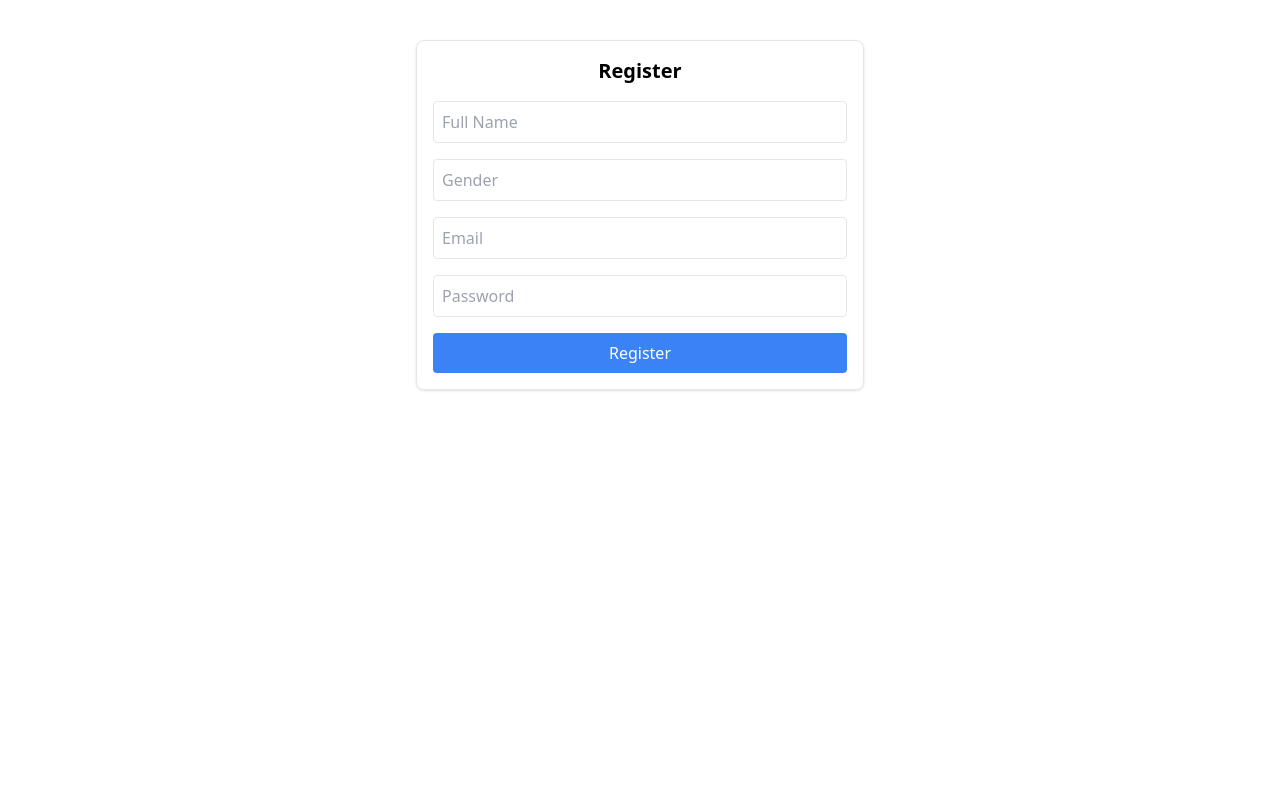
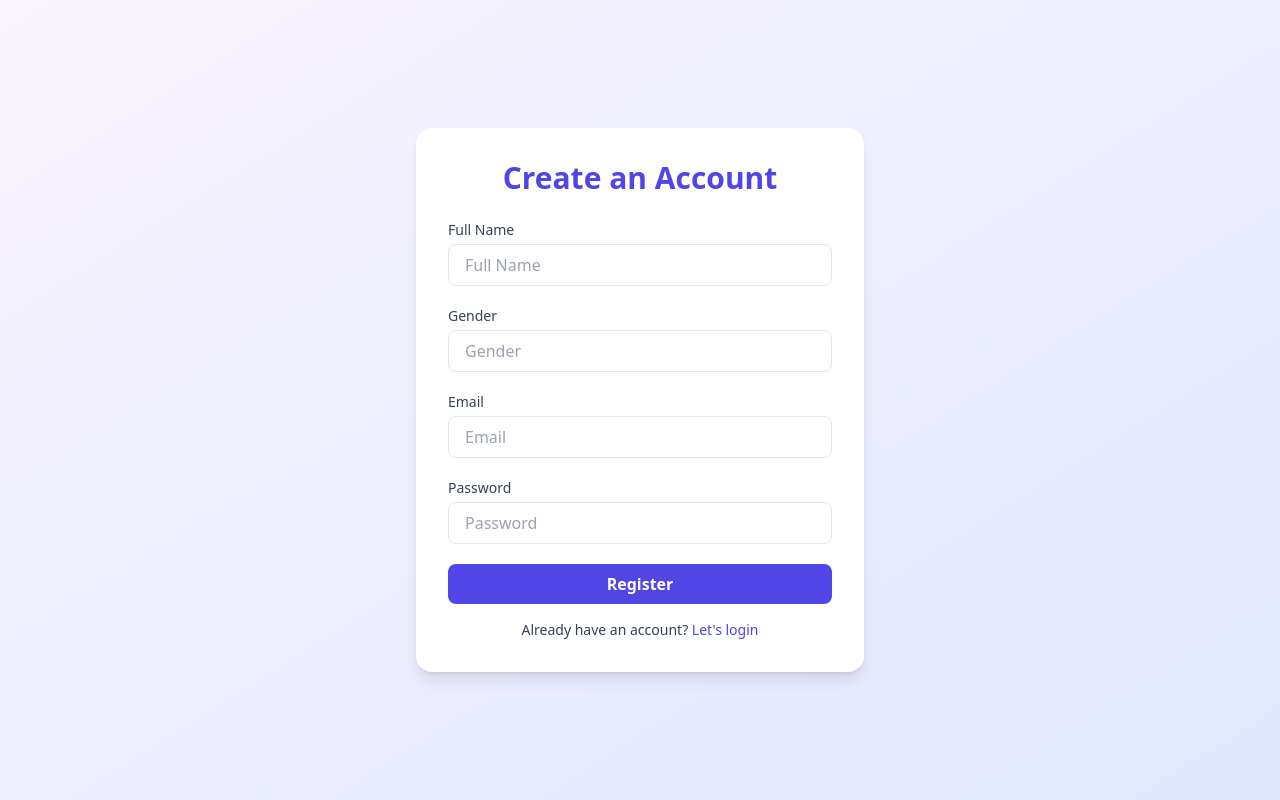
Before and after one commit to kushal1047/Connectedness, a React (Vite) app in the folder connectedness-frontend/: page /register in a window 1280 px wide. Built offline with nearby package versions, Linux system fonts and the light colour scheme.

Commit message:
Add more css to register page for a modern look

```diff
--- a/connectedness-frontend/src/pages/Login.jsx
+++ b/connectedness-frontend/src/pages/Login.jsx
@@ -20,7 +20,7 @@ export default function Login() {
   };
   return (
     <div className="flex items-center justify-center bg-gradient-to-br from-blue-50 to-blue-100 min-h-screen">
-      <div className="w-full max-w-md p-8 border rounded-2xl shadow-lg bg-white">
+      <div className="w-full max-w-md p-8 rounded-2xl shadow-lg bg-white">
         <h2 className="text-3xl font-bold mb-6 text-center text-green-600">
           Login and Connect
         </h2>
--- a/connectedness-frontend/src/pages/Register.jsx
+++ b/connectedness-frontend/src/pages/Register.jsx
@@ -20,45 +20,98 @@ export default function Register() {
     }
   };
   return (
-    <div className="max-w-md mx-auto p-4 mt-10 border rounded-lg shadow">
-      <h2 className="text-xl font-bold mb-4 text-center">Register</h2>
-      <form onSubmit={handleSubmit} className="flex flex-col gap-4">
+    <div className="flex items-center justify-center min-h-screen bg-gradient-to-br from-purple-50 to-indigo-100">
+      <div className="w-full max-w-md p-8 rounded-2xl shadow-lg bg-white">
+        <h2 className="text-3xl font-bold mb-6 text-center text-indigo-600">
+          Create an Account
+        </h2>
+        <form onSubmit={handleSubmit} className="flex flex-col gap-5">
+          <div>
+            <label
+              htmlFor="fullName"
+              className="block text-sm mb-1 font-medium text-gray-700"
+            >
+              Full Name
+            </label>
             <input
+              id="fullName"
               type="text"
               placeholder="Full Name"
               value={fullName}
               onChange={(e) => setFullName(e.target.value)}
               required
-          className="p-2 border rounded"
+              className="w-full py-2 px-4 border rounded-lg focus:outline-none focus:ring-2 focus:ring-indigo-400"
             />
+          </div>
+
+          <div>
+            <label
+              htmlFor="gender"
+              className="block mb-1 text-sm text-gray-700 font-medium"
+            >
+              Gender
+            </label>
             <input
+              id="gender"
               type="text"
               placeholder="Gender"
               value={gender}
               onChange={(e) => setGender(e.target.value)}
               required
-          className="p-2 border rounded"
+              className="w-full py-2 px-4 border rounded-lg focus:outline-none focus:ring-2 focus:ring-indigo-400"
             />
+          </div>
+
+          <div>
+            <label
+              htmlFor="email"
+              className="block mb-1 font-medium text-sm text-gray-700"
+            >
+              Email
+            </label>
             <input
+              id="email"
               type="email"
               placeholder="Email"
               value={email}
               onChange={(e) => setEmail(e.target.value)}
               required
-          className="p-2 border rounded"
+              className="w-full py-2 px-4 border rounded-lg focus:outline-none focus:ring-2 focus:ring-indigo-400"
             />
+          </div>
+
+          <div>
+            <label
+              htmlFor="password"
+              className="block mb-1 font-medium text-sm text-gray-700"
+            >
+              Password
+            </label>
             <input
+              id="password"
               type="password"
               placeholder="Password"
               value={password}
               onChange={(e) => setPassword(e.target.value)}
               required
-          className="p-2 border rounded"
+              className="w-full px-4 py-2 border rounded-lg focus:outline-none focus:ring-2 focus:ring-indigo-400"
             />
-        <button type="submit" className="bg-blue-500 text-white p-2 rounded">
+          </div>
+
+          <button
+            type="submit"
+            className="bg-indigo-600 hover:bg-indigo-700 text-white py-2 px-4 rounded-lg font-semibold transition duration-200"
+          >
             Register
           </button>
         </form>
+        <p className="mt-4 text-sm text-gray-700 text-center">
+          Already have an account?{" "}
+          <a href="/login" className="text-indigo-600 hover:underline">
+            Let's login
+          </a>
+        </p>
+      </div>
     </div>
   );
 }
```
Lines whose indentation alone changed are shown as unchanged.
